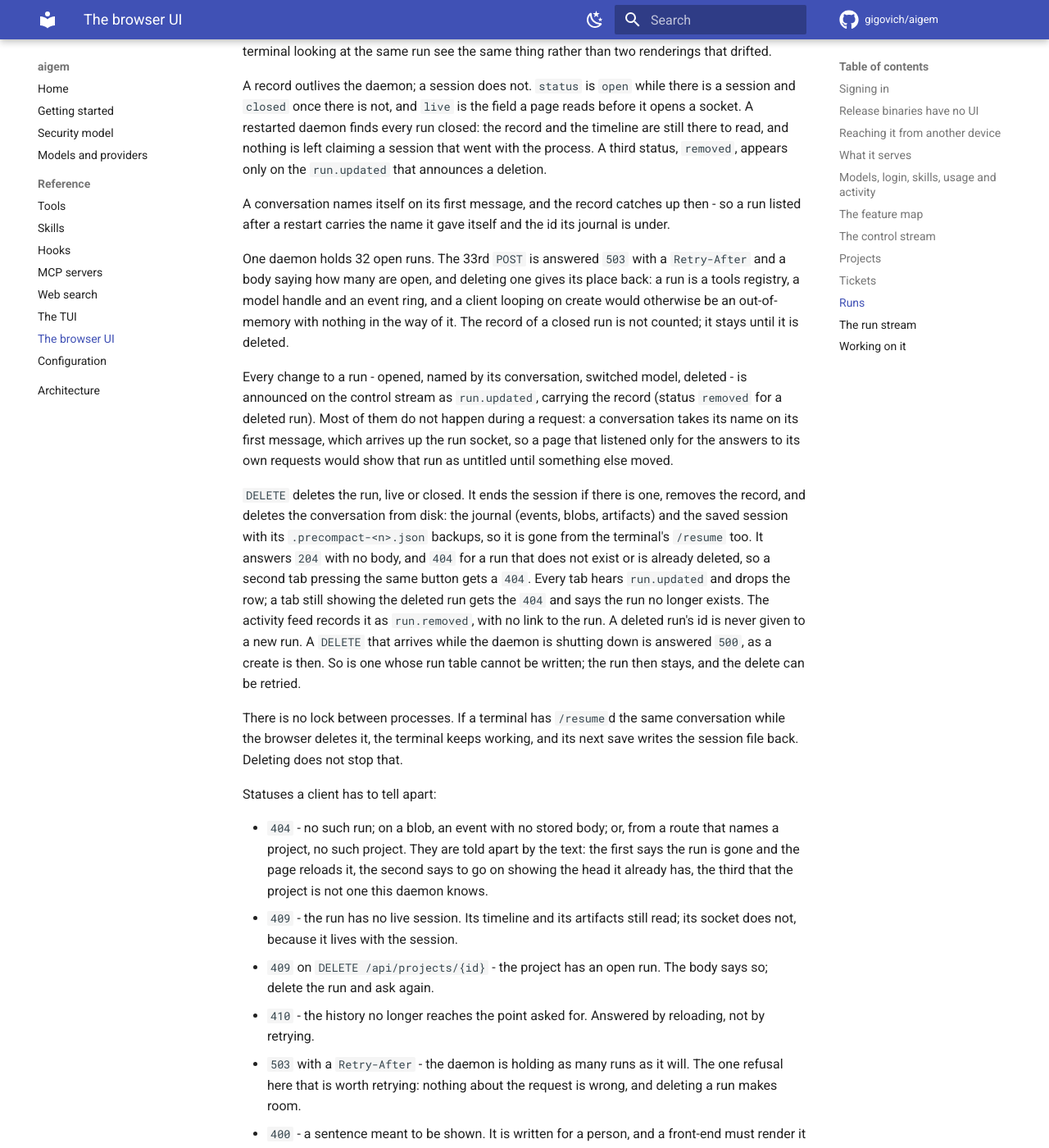
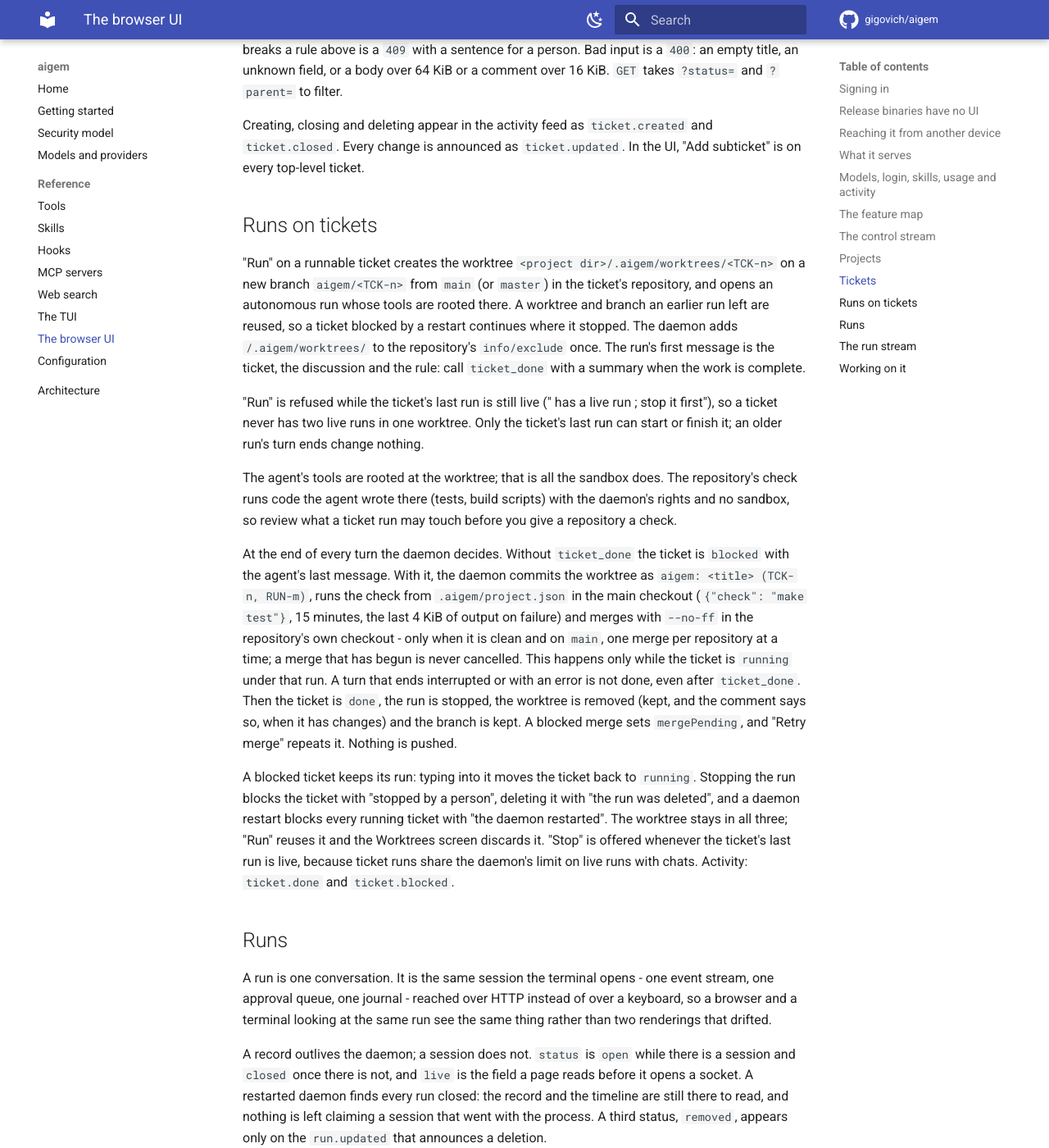
Before and after one commit to gigovich/aigem, an MkDocs documentation site: the page built from docs/web.md, in a window 1280 px wide and 1400 px high, scrolled down 9556 px. Shown: the whole window at 82% size. Built offline with MkDocs 1.6.1 and Material for MkDocs 9.7.7, drawn with Linux system fonts in a browser that asks for light colours; comment, search, counter and statistics services are not loaded; some of the changed text lies outside the part shown.

Commit message:
docs: runs on tickets

```diff
--- a/docs/web.md
+++ b/docs/web.md
@@ -16,8 +16,8 @@ features this daemon serves.
 
 The screens are sessions, models, skills, activity, worktrees and a run viewer,
 plus a command palette and a quick chat. Tickets are a screen per project, with
-a page for each ticket. Tasks are drawn as an empty state that says what it is
-waiting for: it arrives with the next phase.
+a page for each ticket. A runnable ticket can be run; the worktrees screen lists
+the branches runs left behind.
 This document is the protocol; how the client is put together is
 in `internal/web/_ui/README.md`.
 
@@ -147,6 +147,7 @@ though the hop to the daemon is plain HTTP.
 | `POST /api/runs` | opens one; answers 201 with the record |
 | `GET /api/runs/{id}` | one record |
 | `DELETE /api/runs/{id}` | ends its session and deletes the run and its files; 204 |
+| `POST /api/runs/{id}/stop` | interrupts the turn and ends the session; the record stays; 204 |
 | `GET /api/runs/{id}/events` | a page of the timeline, `?since=&limit=` |
 | `GET /api/runs/{id}/socket` | the run stream, `?since=` |
 | `GET /api/runs/{id}/blobs/{seq}` | the whole body of a tool result the timeline trimmed |
@@ -173,6 +174,10 @@ though the hop to the daemon is plain HTTP.
 | `PATCH /api/projects/{id}/tickets/{tid}` | `{status?, dependsOn?}`; 200 with the ticket |
 | `POST /api/projects/{id}/tickets/{tid}/comments` | `{text}`; 201 |
 | `DELETE /api/projects/{id}/tickets/{tid}` | deletes the ticket; 204 |
+| `POST /api/projects/{id}/tickets/{tid}/run` | starts a run on a runnable ticket; 201 with the run, 409 with why not |
+| `POST /api/projects/{id}/tickets/{tid}/merge` | retries the merge of a ticket blocked on one; 200 with the ticket, 409 |
+| `GET /api/projects/{id}/worktrees` | the `aigem/*` branches: `repo`, `name`, `path`, `ticket`, `run`, `state` |
+| `DELETE /api/projects/{id}/worktrees/{name}` | removes the worktree and its branch; 204, 409 while its run is live |
 | `/api/...`  | reserved; an unknown path here is a 404, never the page, in every build |
 | everything else | the application, which routes in the browser |
 
@@ -381,6 +386,42 @@ comment over 16 KiB. `GET` takes `?status=` and `?parent=` to filter.
 Creating, closing and deleting appear in the activity feed as `ticket.created`
 and `ticket.closed`. Every change is announced as `ticket.updated`. In the UI,
 "Add subticket" is on every top-level ticket.
+
+## Runs on tickets
+
+"Run" on a runnable ticket creates the worktree `<project dir>/.aigem/worktrees/<TCK-n>` on a
+new branch `aigem/<TCK-n>` from `main` (or `master`) in the ticket's repository, and opens an
+autonomous run whose tools are rooted there. A worktree and branch an earlier run left are
+reused, so a ticket blocked by a restart continues where it stopped. The daemon adds
+`/.aigem/worktrees/` to the repository's `info/exclude` once. The run's first message is the
+ticket, the discussion and the rule: call `ticket_done` with a summary when the work is
+complete.
+
+"Run" is refused while the ticket's last run is still live ("<id> has a live run <run>; stop
+it first"), so a ticket never has two live runs in one worktree. Only the ticket's last run can
+start or finish it; an older run's turn ends change nothing.
+
+The agent's tools are rooted at the worktree; that is all the sandbox does. The repository's
+check runs code the agent wrote there (tests, build scripts) with the daemon's rights and no
+sandbox, so review what a ticket run may touch before you give a repository a check.
+
+At the end of every turn the daemon decides. Without `ticket_done` the ticket is `blocked`
+with the agent's last message. With it, the daemon commits the worktree as
+`aigem: <title> (TCK-n, RUN-m)`, runs the check from `.aigem/project.json` in the main
+checkout (`{"check": "make test"}`, 15 minutes, the last 4 KiB of output on failure) and
+merges with `--no-ff` in the repository's own checkout - only when it is clean and on `main`,
+one merge per repository at a time; a merge that has begun is never cancelled. This happens
+only while the ticket is `running` under that run. A turn that ends interrupted or with an
+error is not done, even after `ticket_done`. Then the ticket is `done`, the run is stopped,
+the worktree is removed (kept, and the comment says so, when it has changes) and the branch is
+kept. A blocked merge sets `mergePending`, and "Retry merge" repeats it. Nothing is pushed.
+
+A blocked ticket keeps its run: typing into it moves the ticket back to `running`. Stopping
+the run blocks the ticket with "stopped by a person", deleting it with "the run was deleted",
+and a daemon restart blocks every running ticket with "the daemon restarted". The worktree
+stays in all three; "Run" reuses it and the Worktrees screen discards it. "Stop" is offered
+whenever the ticket's last run is live, because ticket runs share the daemon's limit on live
+runs with chats. Activity: `ticket.done` and `ticket.blocked`.
 
 ## Runs
 
```
Also changed, not shown: CHANGELOG.md (+3 -0 lines).
